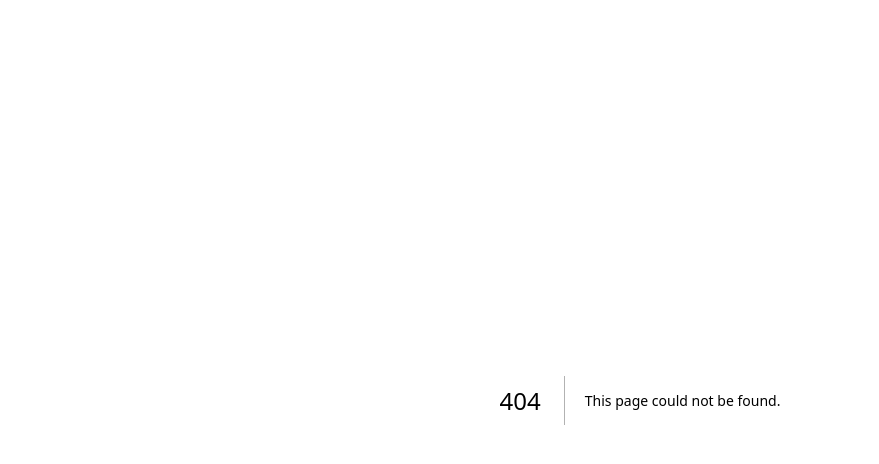
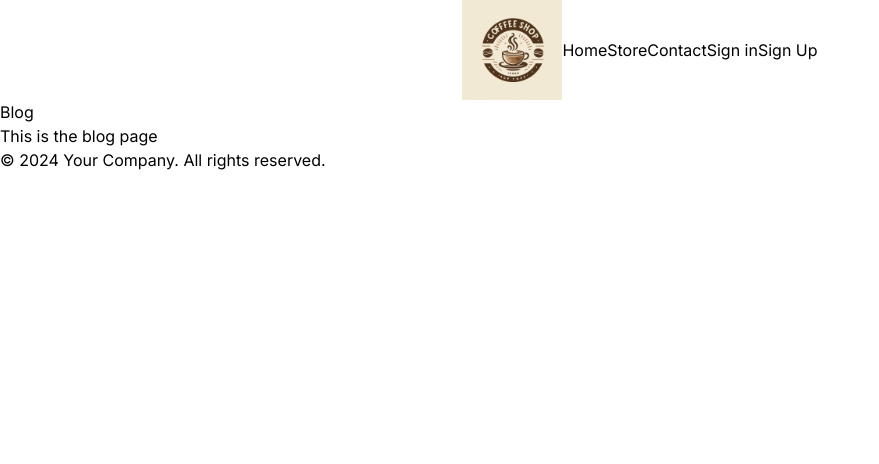
Before and after one commit to Andrewx24/nextjs-coffeeshop, a Next.js app: page /blog in a window 1280 px wide. Before the commit this address had no page. Shown: the top 464 px of the page, without its empty margins (0-879 px from the left). Built offline with nearby package versions, Linux system fonts and the light colour scheme.

Commit message:
new updates

```diff
--- /dev/null
+++ b/app/(root)/blog/page.tsx
@@ -0,0 +1,9 @@
+
+export default function Blog () {
+  return (
+    <div>
+      <h1>Blog</h1>
+      <p>This is the blog page</p>
+    </div>
+  )
+}
--- a/tailwind.config.ts
+++ b/tailwind.config.ts
@@ -12,7 +12,12 @@ const config: Config = {
   theme: {
     extend: {
       colors: {
-        // You can add custom colors here
+
+        'primary': '#FF6363',
+        'secondary': {
+          100: '#E2E2D5',
+          200: '#888883',
+        },
       },
     },
   },
```
